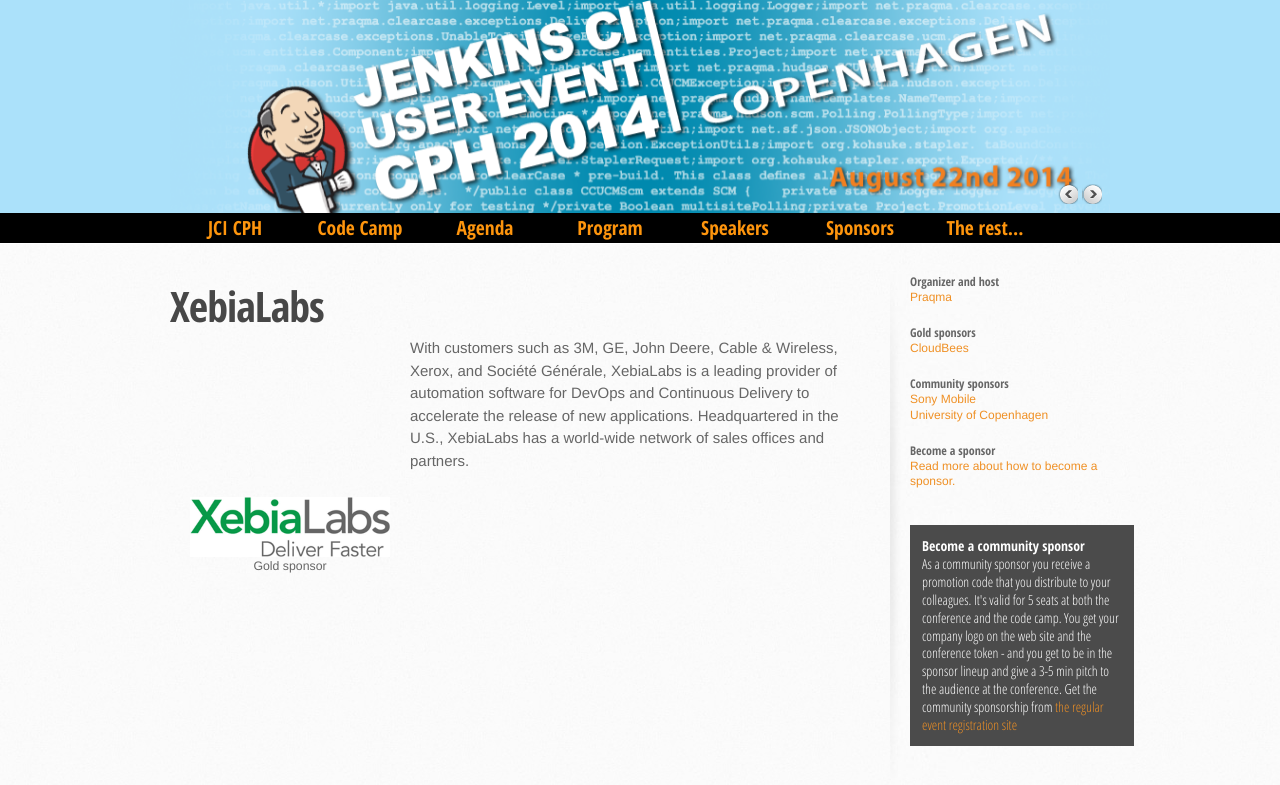
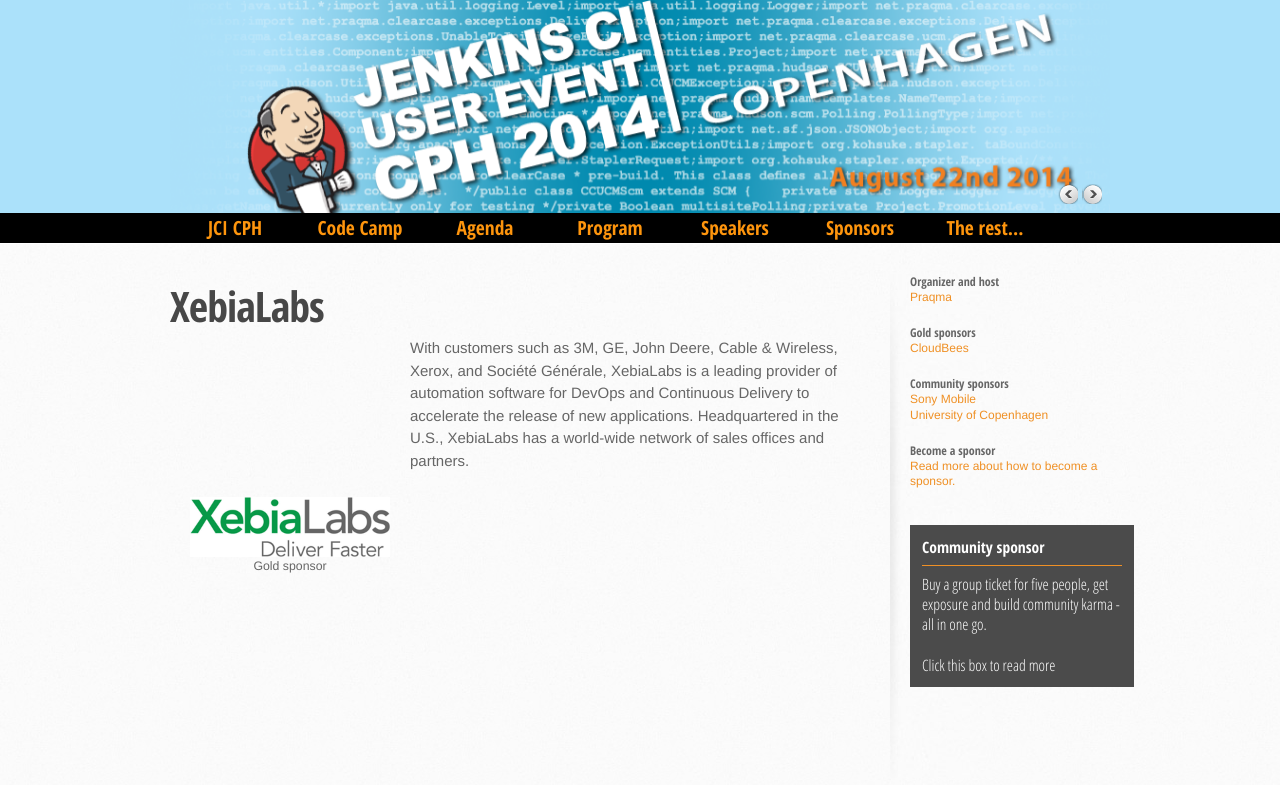
Before and after one commit to JCICPH/jcicph.github.io, a Jekyll site: the page built from sponsors/xbialabs.md, in a window 1280 px wide. Shown: the top 785 px of the page. Built offline with Jekyll 4.4.1, drawn with Linux system fonts in a browser that asks for light colours; nearby versions of some CDN libraries.

Commit message:
Integrated origin/ready/sponsor

```diff
--- a/_includes/sponsor-sidebar.html
+++ b/_includes/sponsor-sidebar.html
@@ -21,9 +21,13 @@
     <a href="/sponsors/packages.html">Read more about how to become a sponsor.</a>
   </p>
 
-<div style="height:15px"></div>
-<div class="darkbox" style="font-size:115%">
-  <div style="float:left;"><h1>Become a community sponsor</h1></div>
-  <div>
-    <br/>As a community sponsor you receive a promotion code that you distribute to your colleagues. It's valid for 5 seats at both the conference and the code camp. You get your company logo on the web site and the conference token -  and you get to be in the sponsor lineup and give a 3-5 min pitch to the audience at the conference.  Get the community sponsorship from <a href="http://jcicph14.eventbrite.com" target="_blank"> the regular event registration site</a>   </div>
+  <div style="height:15px"></div>
+<a href="/sponsors/community+sponsor.html" target="_blank"><div class="darkbox">
+  <h1>Community sponsor</h1>
+  <hr>
+  <p>
+  Buy a group ticket for five people, get exposure and build community karma - all in one go.</p>
+
+  Click this box to read more
+</div>
 </aside>
```
Also changed, not shown: _includes/front-sidebar.html (+10 -0 lines), sponsors/community+sponsor.md (added, +30 -0 lines).
